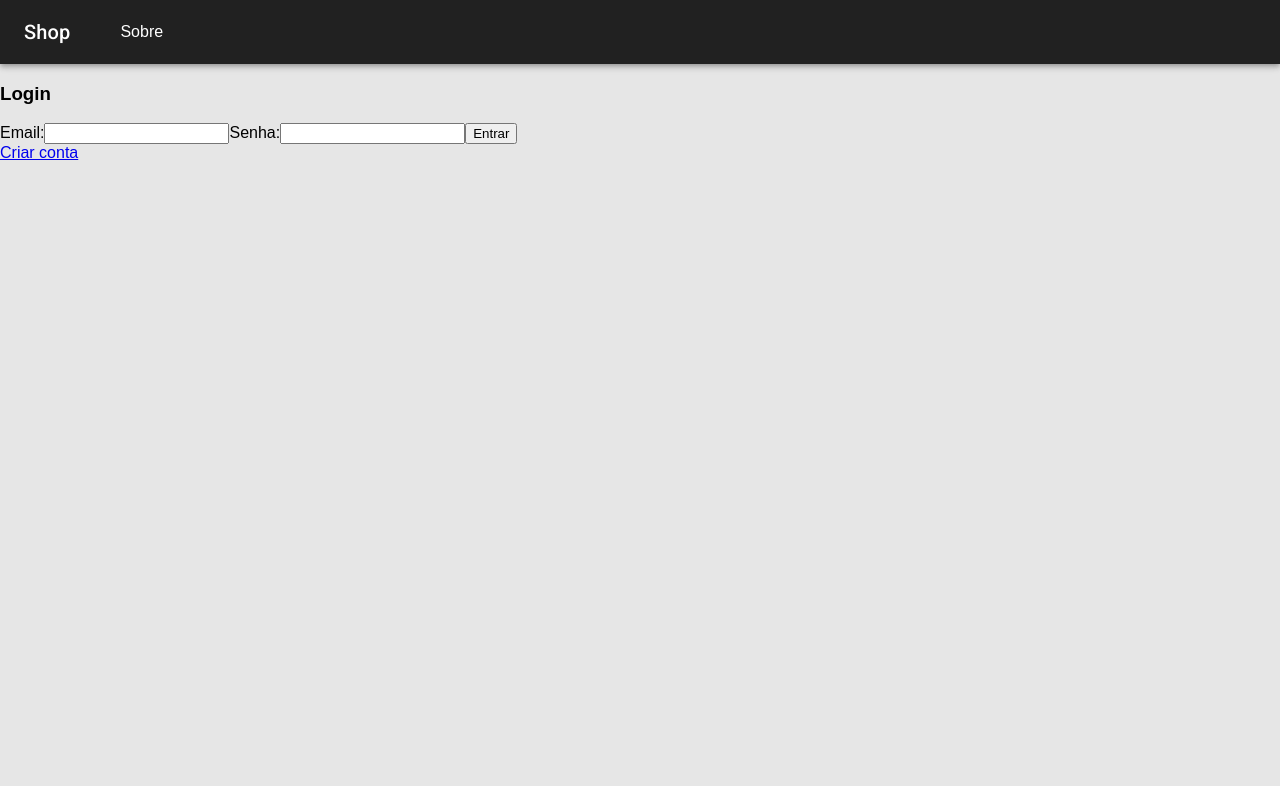
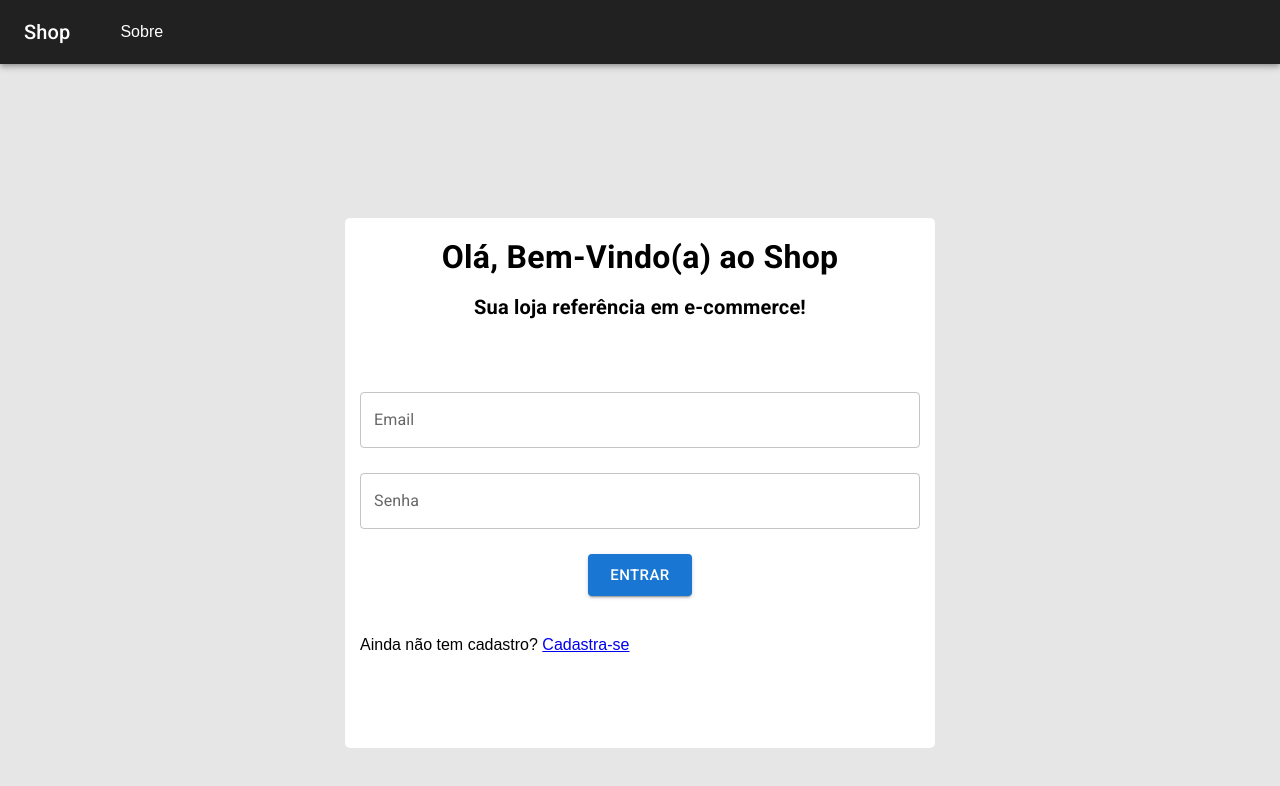
Before and after one commit to igroks/shop, a React (Create React App) app in the folder shop-front/: page /login in a window 1280 px wide. Shown: the top 786 px of the page. Built offline with nearby package versions, Linux system fonts and the light colour scheme.

Commit message:
Fix login component

```diff
--- a/shop-front/src/components/login/index.js
+++ b/shop-front/src/components/login/index.js
@@ -1,3 +1,7 @@
+import TextField from '@mui/material/TextField';
+import Typography from "@mui/material/Typography";
+import Button from "@mui/material/Button";
+import Alert from '@mui/material/Alert';
 import { useState } from "react";
 import { useDispatch } from "react-redux";
 import { login } from '../../redux/slicer/user';
@@ -31,35 +35,52 @@ function Login() {
       })
       .then(json => {
         console.log(json);
+        if(error){
           dispatch(login(json));
           history.push('/');
-      })
+        }
+      });
   }
 
   return (
-    <div>
-      <h3>Login</h3>
-      <form>
-        <label htmlFor="email">Email:</label>
-        <input
-          type="text"
+    <div style={{display: "flex", justifyContent: "center"}}>
+      <div style={{backgroundColor: 'white', marginTop:"12%", height:"500px", borderRadius:"5px", minWidth:"560px", padding:"15px"}}>
+        <Typography sx={{display: "flex", justifyContent: "center", fontSize: 32, fontWeight: "bold"}} color="black" gutterBottom>
+          Olá, Bem-Vindo(a) ao Shop
+        </Typography>
+        <Typography sx={{display: "flex", justifyContent: "center", fontSize: 20, fontWeight: "bold"}} color="black" gutterBottom>
+          Sua loja referência em e-commerce!
+        </Typography>
+        <div style={{marginBottom:"25px", marginTop:"70px"}}>
+          <TextField
             id="email"
+            label="Email"
             value={email}
             onChange={(e) => setEmail(e.target.value)}
+            fullWidth
           />
-        <label htmlFor="password">Senha:</label>
-        <input
+        </div>
+        <div style={{marginBottom:"25px"}}>
+          <TextField
+            id="password"
+            label="Senha"
+            value={password}
             type="password"
-          id="password"
-          value={password}
             onChange={(e) => setPassword(e.target.value)}
+            fullWidth
           />
-        <button onClick={handleClick}>Entrar</button>
-      </form>
+        </div>
+        <div style={{display: "flex", justifyContent: "center", marginBottom:"25px"}} >
+          <Button onClick={handleClick} variant="contained" size="large">Entrar</Button>
+        </div>
         <div>
-        <Link to="/signup">
-          Criar conta
-        </Link>
+          {
+            error && <Alert severity="error">Email e/ou senha inválidos</Alert>
+          }
+        </div>
+        <div style={{position:"fixed", marginTop:"15px"}}>
+          Ainda não tem cadastro? <Link to="/signup">Cadastra-se</Link>
+        </div>
       </div>
     </div>
   );
```
Lines whose indentation alone changed are shown as unchanged.
